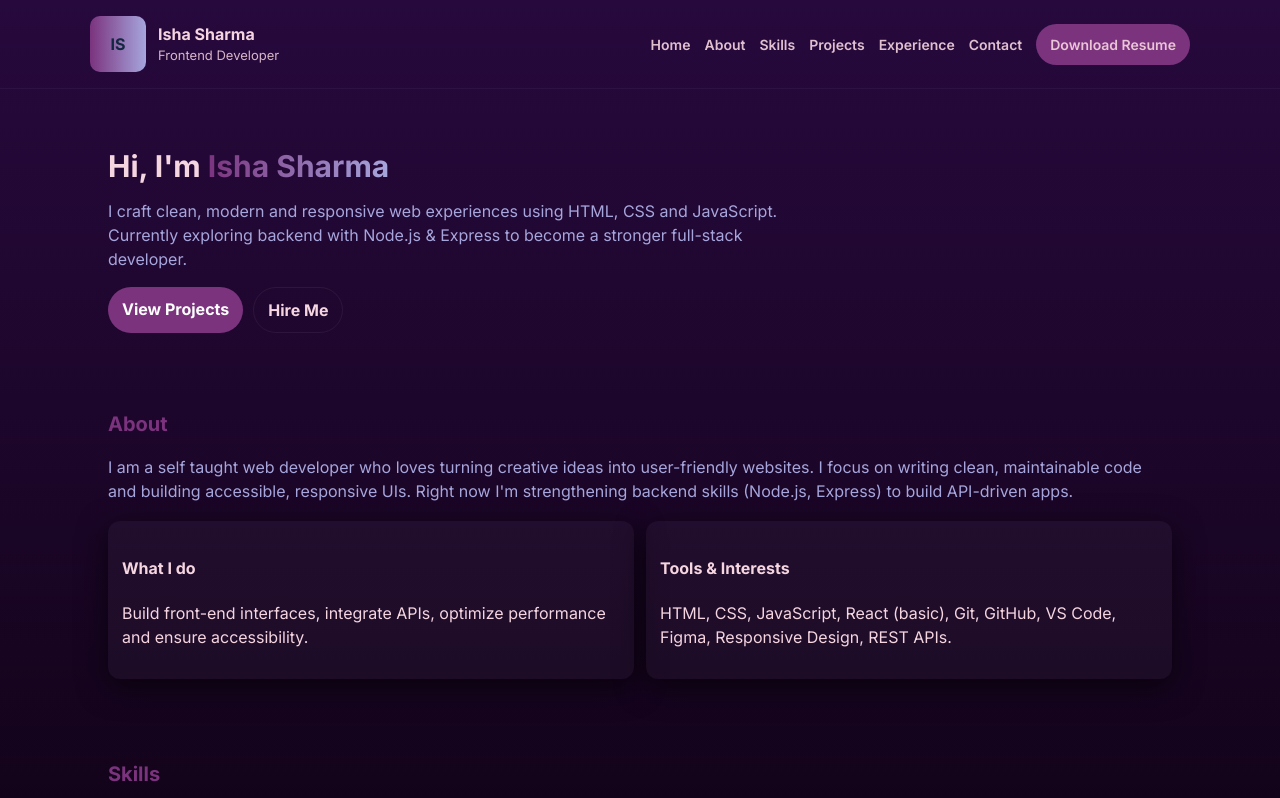
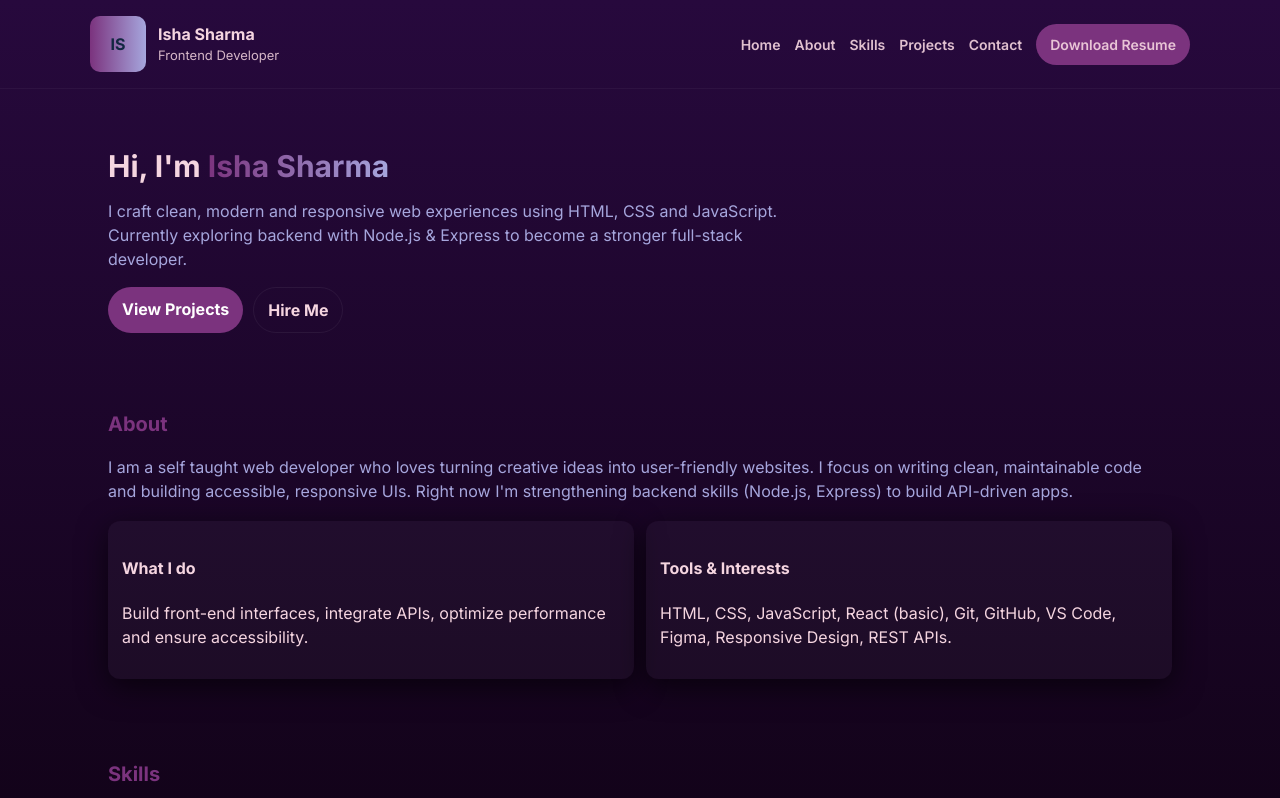
Before and after one commit to ishasharma11111/My-Portfolio, a plain HTML site: page index.html in a window 1280 px wide. Shown: the top 798 px of the page. Drawn offline with Linux system fonts and the light colour scheme.

Commit message:
Update index.html

```diff
--- a/index.html
+++ b/index.html
@@ -30,7 +30,6 @@
         <a href="#about">About</a>
         <a href="#skills">Skills</a>
         <a href="#projects">Projects</a>
-        <a href="#experience">Experience</a>
         <a href="#contact">Contact</a>
         <a href="resume.pdf" class="btn" download>Download Resume</a>
       </nav>
```
